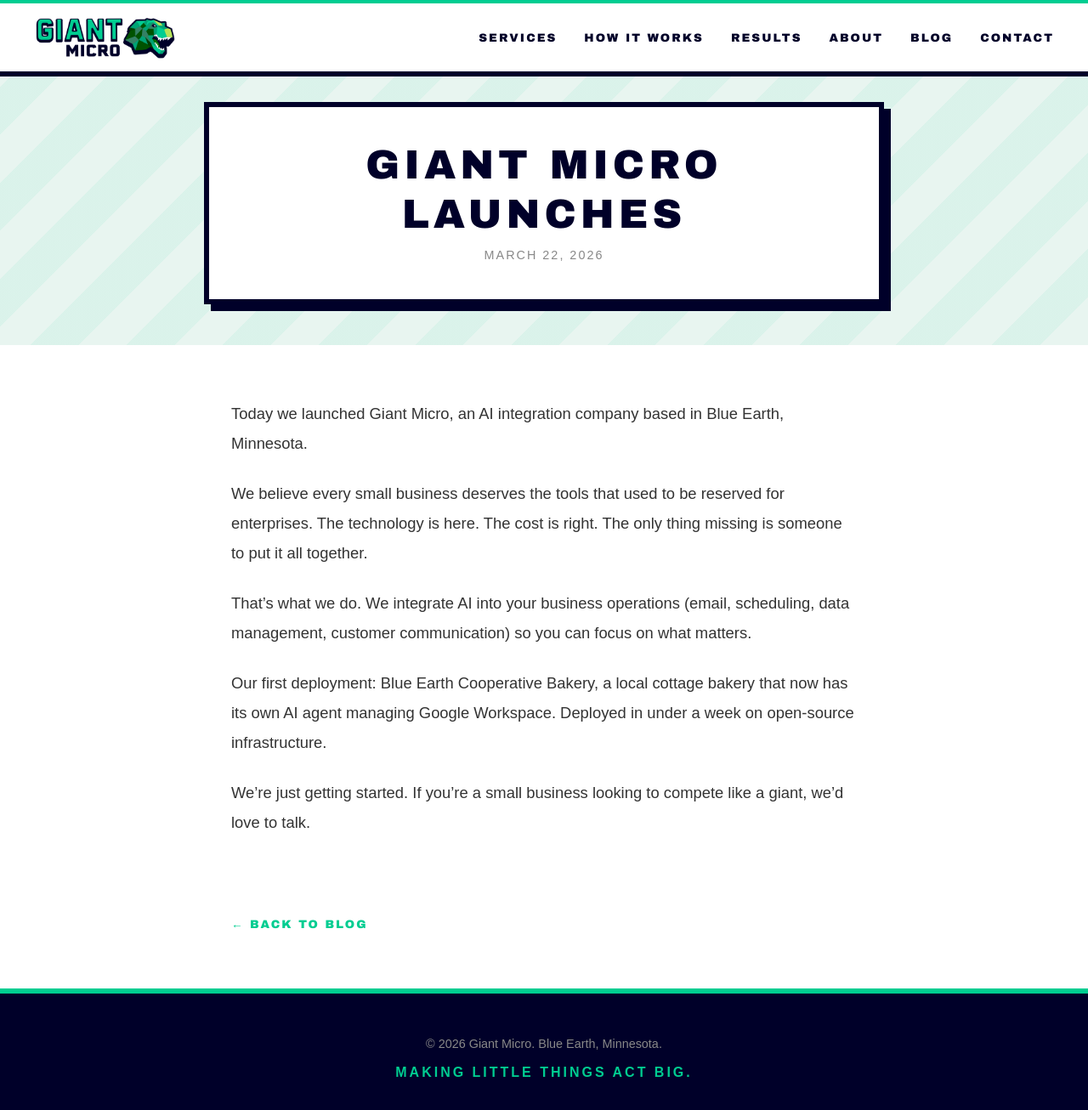
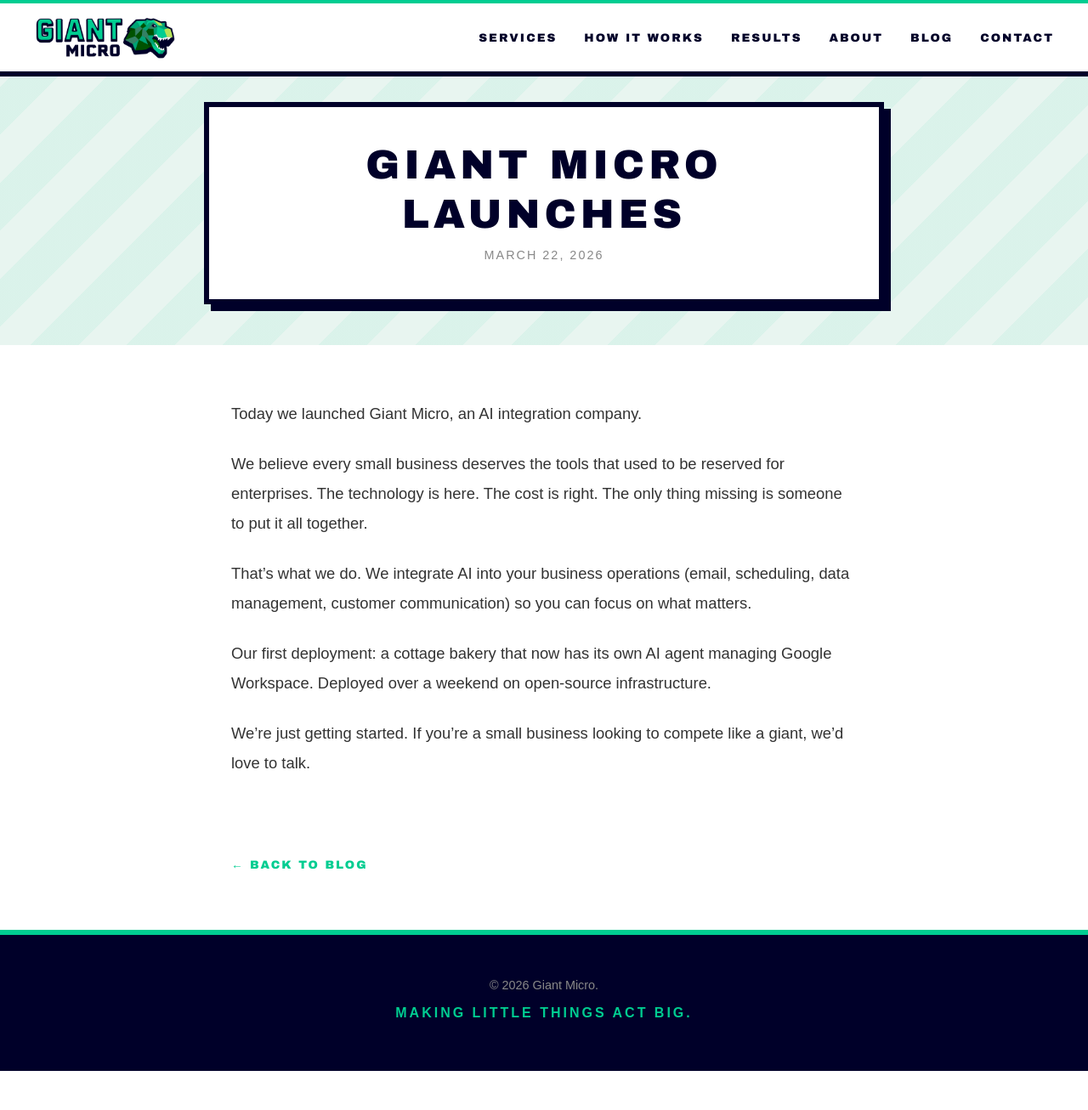
Before and after one commit to giant-micro/giant-micro.github.io, a Jekyll site: the page built from _posts/2026-03-22-giant-micro-launches.md, in a window 1280 px wide and 1330 px high. Shown: the top 1306 px of the window at 85% size. Built offline with Jekyll 4.4.1, drawn with Linux system fonts in a browser that asks for light colours.

Commit message:
Remove location references and remaining fee claims

```diff
--- a/_includes/footer.html
+++ b/_includes/footer.html
@@ -1,5 +1,5 @@
 <!-- ========== FOOTER ========== -->
 <footer>
-    <p>&copy; 2026 Giant Micro. Blue Earth, Minnesota.</p>
+    <p>&copy; 2026 Giant Micro.</p>
     <p class="tagline">Making little things act big.</p>
 </footer>
--- a/_posts/2026-03-22-giant-micro-launches.md
+++ b/_posts/2026-03-22-giant-micro-launches.md
@@ -5,12 +5,12 @@ date: 2026-03-22
 excerpt: "We started Giant Micro to help small businesses compete like giants using AI integration."
 ---
 
-Today we launched Giant Micro, an AI integration company based in Blue Earth, Minnesota.
+Today we launched Giant Micro, an AI integration company.
 
 We believe every small business deserves the tools that used to be reserved for enterprises. The technology is here. The cost is right. The only thing missing is someone to put it all together.
 
 That's what we do. We integrate AI into your business operations (email, scheduling, data management, customer communication) so you can focus on what matters.
 
-Our first deployment: Blue Earth Cooperative Bakery, a local cottage bakery that now has its own AI agent managing Google Workspace. Deployed in under a week on open-source infrastructure.
+Our first deployment: a cottage bakery that now has its own AI agent managing Google Workspace. Deployed over a weekend on open-source infrastructure.
 
 We're just getting started. If you're a small business looking to compete like a giant, we'd love to talk.
--- a/index.html
+++ b/index.html
@@ -113,7 +113,7 @@ layout: default
         <div class="proof-content">
             <h2>Already Working for Real Businesses</h2>
             <div class="proof-card">
-                <p>Blue Earth Cooperative Bakery, a cottage sourdough bakery in southern Minnesota, deployed an AI agent over a weekend. The agent manages email, calendar, business data through Google Workspace, and maintains the bakery's website. When the weekly menu changes, the site updates. When an email needs a response, the agent handles it.</p>
+                <p>A cottage sourdough bakery deployed an AI agent over a weekend. The agent manages email, calendar, business data through Google Workspace, and maintains the bakery's website. When the weekly menu changes, the site updates. When an email needs a response, the agent handles it.</p>
                 <p style="margin-top: 1.5rem;">No vendor lock-in. No IT department required. Just a small business with a powerful new team member that gets better every week.</p>
             </div>
             <p class="proof-tagline">One bakery. One agent. Zero busywork.</p>
@@ -147,7 +147,7 @@ layout: default
         </div>
         <div class="about-content">
             <div class="about-box">
-                <h3>Blue Earth, Minnesota. Home of the Green Giant.</h3>
+                <h3>Small Team. Big Results.</h3>
                 <p>Giant Micro was founded by a 20-year IT veteran who's spent his entire career in one place: the gap between humans and technology. Helping people figure out how to get along with their tools. Making complex systems feel simple.</p>
                 <p>AI changes what's possible. But someone still has to bridge the gap between the technology and the business that needs it. That's what we do. We deploy AI agents, we manage them, and we make sure they actually work for your business. Not in theory. In practice. Every day.</p>
                 <div class="about-highlight">
@@ -177,7 +177,7 @@ layout: default
                 </div>
                 <div class="contact-item">
                     <span class="contact-item-icon">📍</span>
-                    <span>Blue Earth, Minnesota</span>
+                    <span>United States</span>
                 </div>
             </div>
             <div class="contact-form">
```
Also changed, not shown: _posts/2026-03-22-the-integration-gap.md (+2 -2 lines).
